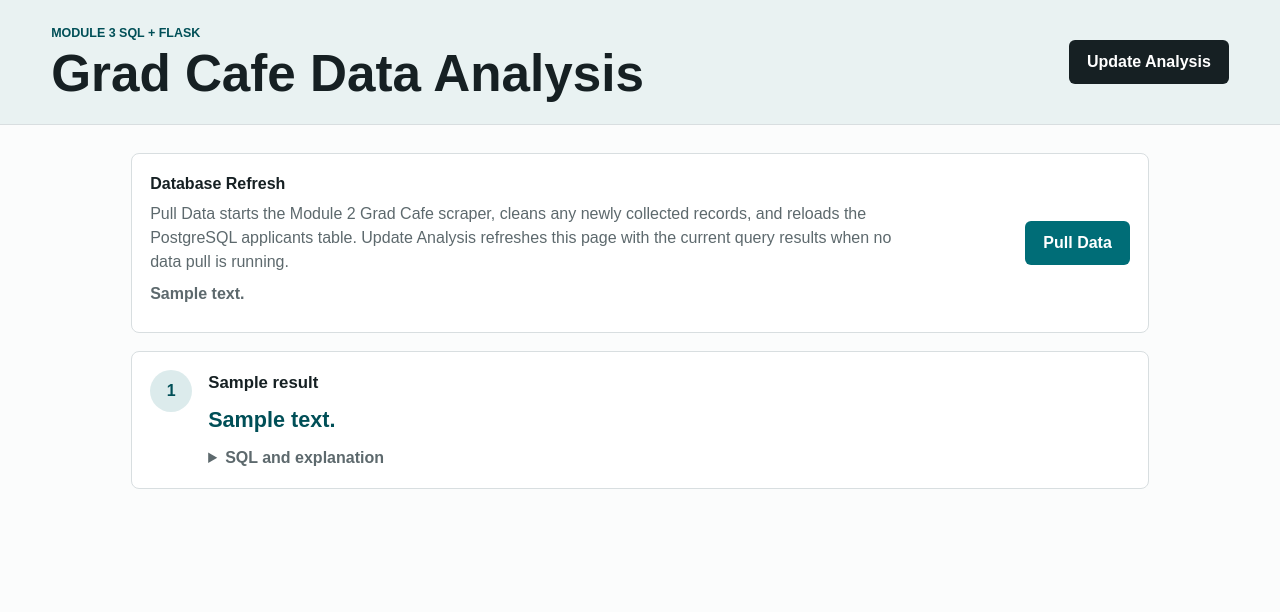
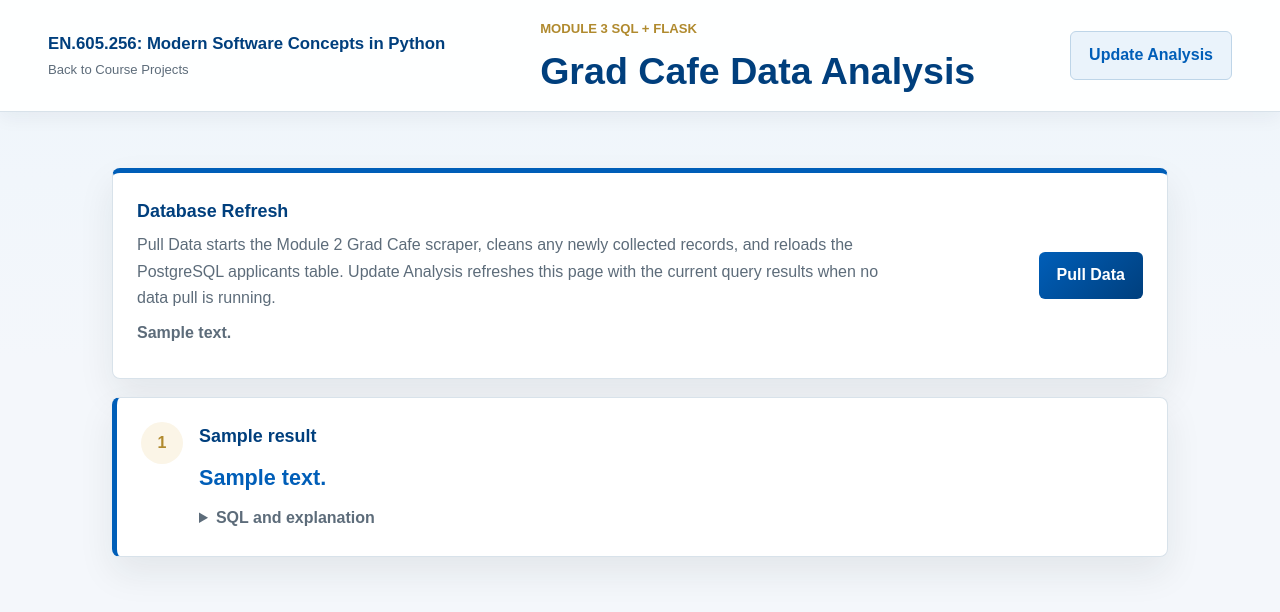
Before and after one commit to wlai-jhu/jhu_software_concepts, a Flask app: template module_3/templates/index.html in a window 1280 px wide. Shown: the top 612 px of the page. Run offline with Flask 3, Linux system fonts and the light colour scheme; the template is opened without the code that fills it: most values are stand-ins (such as "Sample title", 1, 10 or a date in 2020).

Commit message:
Align Module 3 page with portfolio theme

```diff
--- a/module_1/app/templates/projects.html
+++ b/module_1/app/templates/projects.html
@@ -60,11 +60,11 @@
             controls for refreshing the dataset and webpage results.
         </p>
         <div class="project-links">
+            <a href="https://github.com/wlai-jhu/jhu_software_concepts/tree/main/module_3" target="_blank" rel="noopener">
+                View Module 3 GitHub Folder
+            </a>
             <a href="http://127.0.0.1:5000" target="_blank" rel="noopener">
                 Open Module 3 Analysis Webpage
-            </a>
-            <a href="https://github.com/wlai-jhu/jhu_software_concepts/tree/main/module_3" target="_blank" rel="noopener">
-                View Module 3 GitHub Folder
             </a>
         </div>
     </article>
--- a/module_3/static/styles.css
+++ b/module_3/static/styles.css
@@ -1,14 +1,19 @@
 :root {
   color-scheme: light;
-  --ink: #162023;
-  --muted: #5d696d;
-  --line: #d8dee0;
-  --paper: #fbfcfc;
+  --ink: #172033;
+  --muted: #5d6c7a;
+  --blue: #005eb8;
+  --blue-dark: #003f7d;
+  --green: #3d6652;
+  --gold: #b08a2e;
+  --red: #b21f2d;
+  --line: #d8e2ea;
+  --paper: #f4f7fb;
   --panel: #ffffff;
-  --accent: #006d77;
-  --accent-dark: #004f57;
+  --soft-blue: #eaf3fb;
+  --soft-gold: #fbf5e7;
   --warn: #a85d00;
-  --error: #8f1d1d;
+  --error: #b21f2d;
 }
 
 * {
@@ -17,28 +22,50 @@
 
 body {
   margin: 0;
-  background: var(--paper);
+  background:
+    linear-gradient(180deg, #eef5fb 0, var(--paper) 360px),
+    var(--paper);
   color: var(--ink);
   font-family: Arial, Helvetica, sans-serif;
-  line-height: 1.5;
+  line-height: 1.65;
 }
 
 .topbar {
   align-items: center;
-  background: #e9f2f2;
+  background: rgba(255, 255, 255, 0.96);
   border-bottom: 1px solid var(--line);
+  box-shadow: 0 6px 18px rgba(23, 32, 51, 0.05);
   display: flex;
   gap: 24px;
   justify-content: space-between;
-  padding: 24px clamp(18px, 4vw, 56px);
+  padding: 18px 48px;
+}
+
+.site-name {
+  color: var(--ink);
+  display: grid;
+  gap: 2px;
+  min-width: 240px;
+  text-decoration: none;
+}
+
+.site-name-main {
+  color: var(--blue-dark);
+  font-size: 1.05rem;
+  font-weight: 700;
+}
+
+.site-name-sub {
+  color: var(--muted);
+  font-size: 0.82rem;
 }
 
 .eyebrow {
-  color: var(--accent-dark);
-  font-size: 0.78rem;
+  color: var(--gold);
+  font-size: 0.82rem;
   font-weight: 700;
   letter-spacing: 0;
-  margin: 0 0 4px;
+  margin: 0 0 10px;
   text-transform: uppercase;
 }
 
@@ -49,19 +76,20 @@
 }
 
 h1 {
-  font-size: clamp(1.8rem, 4vw, 3.2rem);
-  line-height: 1.05;
+  color: var(--blue-dark);
+  font-size: 2.35rem;
+  line-height: 1.15;
   margin-bottom: 0;
 }
 
 main {
   margin: 0 auto;
   max-width: 1120px;
-  padding: 28px clamp(18px, 4vw, 56px) 48px;
+  padding: 56px 32px;
 }
 
 button {
-  background: var(--accent);
+  background: linear-gradient(135deg, var(--blue), var(--blue-dark));
   border: 0;
   border-radius: 6px;
   color: white;
@@ -73,7 +101,7 @@
 }
 
 button:hover {
-  background: var(--accent-dark);
+  background: var(--blue-dark);
 }
 
 button:disabled {
@@ -82,7 +110,9 @@
 }
 
 button.secondary {
-  background: var(--ink);
+  background: var(--soft-blue);
+  border: 1px solid #bed5e8;
+  color: var(--blue);
 }
 
 .actions,
@@ -91,12 +121,14 @@
   background: var(--panel);
   border: 1px solid var(--line);
   border-radius: 8px;
+  box-shadow: 0 16px 36px rgba(23, 33, 43, 0.08);
   margin-bottom: 18px;
-  padding: 18px;
+  padding: 24px;
 }
 
 .actions {
   align-items: center;
+  border-top: 5px solid var(--blue);
   display: flex;
   gap: 18px;
   justify-content: space-between;
@@ -104,7 +136,8 @@
 
 .actions h2,
 .error h2 {
-  font-size: 1rem;
+  color: var(--blue-dark);
+  font-size: 1.12rem;
   margin-bottom: 6px;
 }
 
@@ -115,7 +148,7 @@
 }
 
 .status {
-  color: var(--accent-dark);
+  color: var(--blue-dark);
   font-weight: 700;
 }
 
@@ -140,18 +173,20 @@
 .result-card {
   background: var(--panel);
   border: 1px solid var(--line);
+  border-left: 5px solid var(--blue);
   border-radius: 8px;
+  box-shadow: 0 16px 36px rgba(23, 33, 43, 0.08);
   display: grid;
   gap: 16px;
   grid-template-columns: 42px 1fr;
-  padding: 18px;
+  padding: 24px;
 }
 
 .number {
   align-items: center;
-  background: #dcebec;
+  background: var(--soft-gold);
   border-radius: 50%;
-  color: var(--accent-dark);
+  color: var(--gold);
   display: flex;
   font-weight: 700;
   height: 42px;
@@ -160,12 +195,13 @@
 }
 
 .result-card h2 {
-  font-size: 1.05rem;
+  color: var(--blue-dark);
+  font-size: 1.12rem;
   margin-bottom: 8px;
 }
 
 .answer {
-  color: var(--accent-dark);
+  color: var(--blue);
   font-size: 1.35rem;
   font-weight: 700;
   margin-bottom: 10px;
@@ -178,7 +214,8 @@
 }
 
 pre {
-  background: #f0f4f4;
+  background: var(--soft-blue);
+  border: 1px solid #bed5e8;
   border-radius: 6px;
   overflow-x: auto;
   padding: 12px;
@@ -197,7 +234,15 @@
     flex-direction: column;
   }
 
+  .topbar {
+    padding: 16px 22px;
+  }
+
   .result-card {
     grid-template-columns: 1fr;
   }
+
+  main {
+    padding: 32px 18px;
+  }
 }
--- a/module_3/templates/index.html
+++ b/module_3/templates/index.html
@@ -8,6 +8,10 @@
   </head>
   <body>
     <header class="topbar">
+      <a class="site-name" href="http://127.0.0.1:8080/projects">
+        <span class="site-name-main">EN.605.256: Modern Software Concepts in Python</span>
+        <span class="site-name-sub">Back to Course Projects</span>
+      </a>
       <div>
         <p class="eyebrow">Module 3 SQL + Flask</p>
         <h1>Grad Cafe Data Analysis</h1>
```
